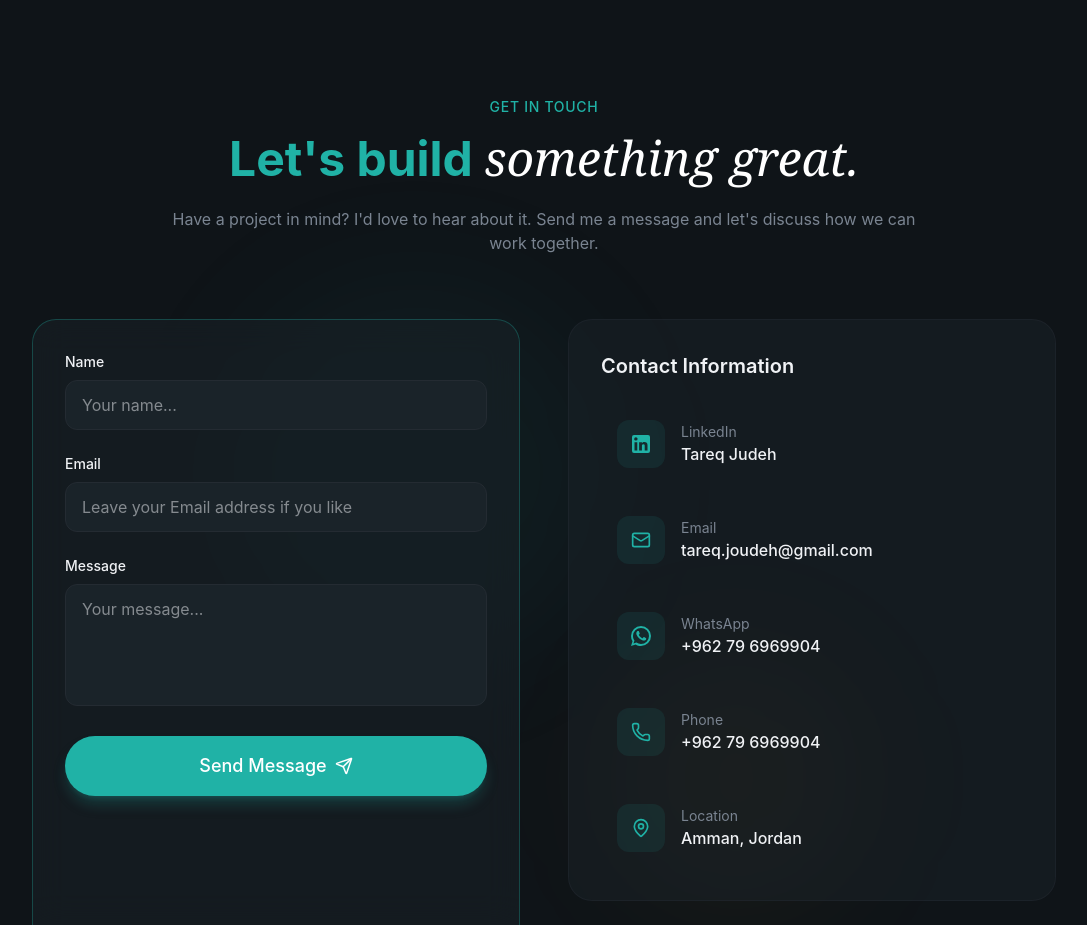
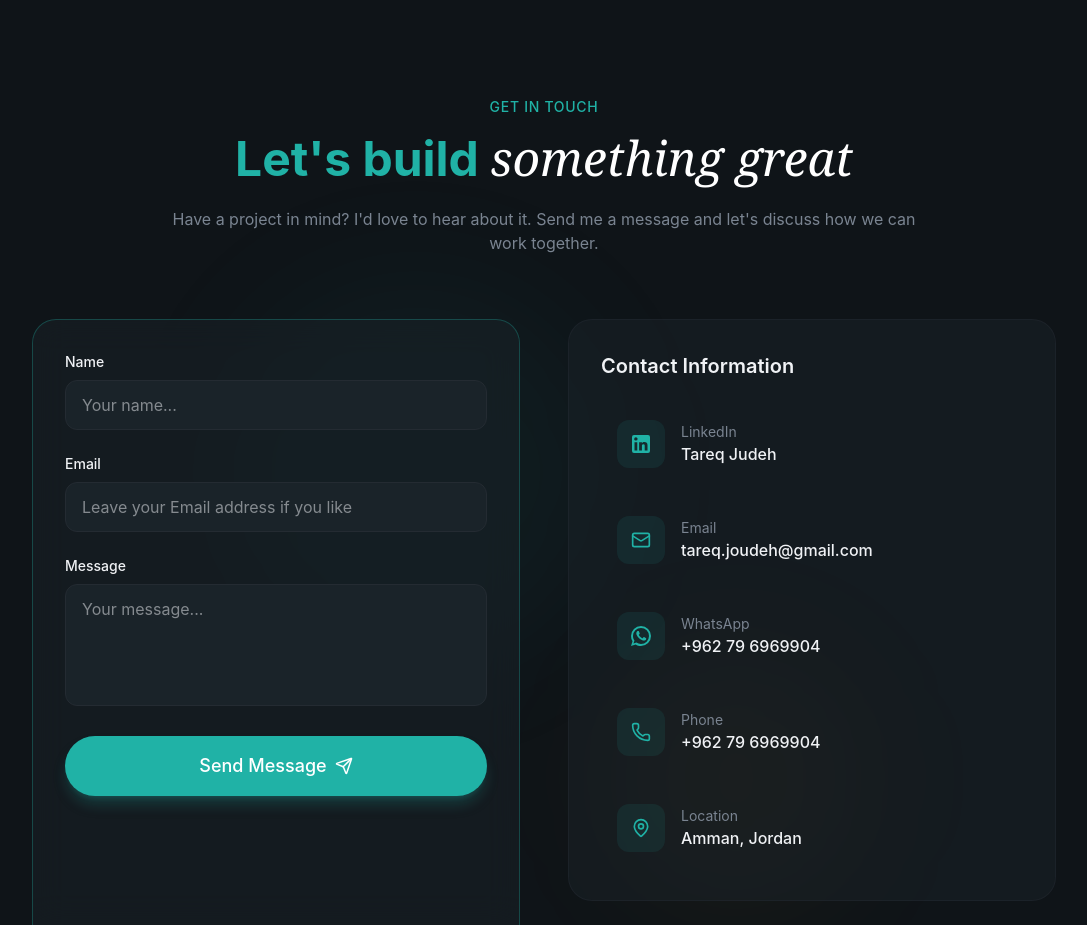
Before and after one commit to TareqJudehGithub/personal_portfolio, a React app: page / in a window 1280 px wide. Shown: the part 6380-7305 px from the top of the page, without its empty margins (96-1183 px from the left). Built offline with nearby package versions, Linux system fonts and the light colour scheme; the HTML template or start-up script is replaced by a standard one.

Commit message:
Removed . from Contact component header for better visuals.

```diff
--- a/src/sections/Contact.tsx
+++ b/src/sections/Contact.tsx
@@ -102,7 +102,7 @@ export const Contact = () => {
 					<h2 className="text-4xl md:text-5xl font-bold mt-4 mb-6 animate-fade-in animation-delay-100 text-secondary-foreground">
 						Let's build{" "}
 						<span className="font-serif italic font-normal text-white">
-							something great.
+							something great
 						</span>
 					</h2>
 					<p className="text-muted-foreground animate-fade-in animation-delay-200">
```
